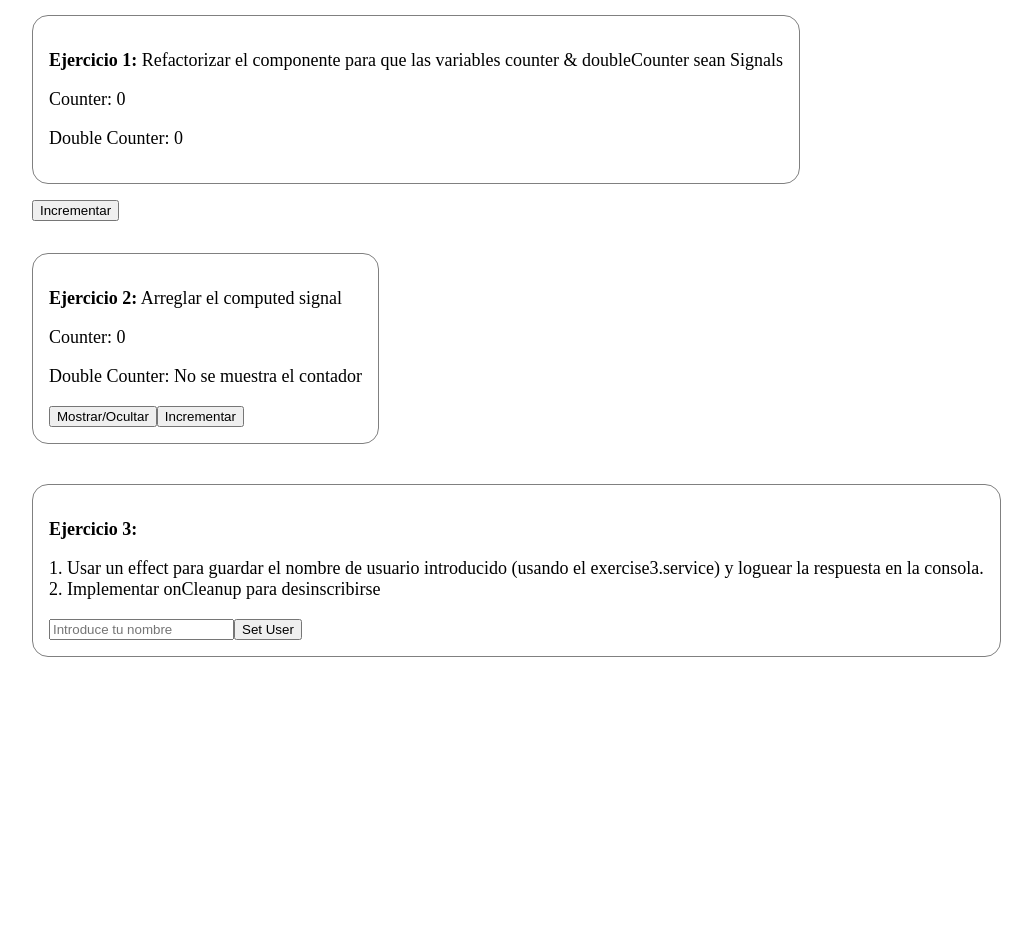
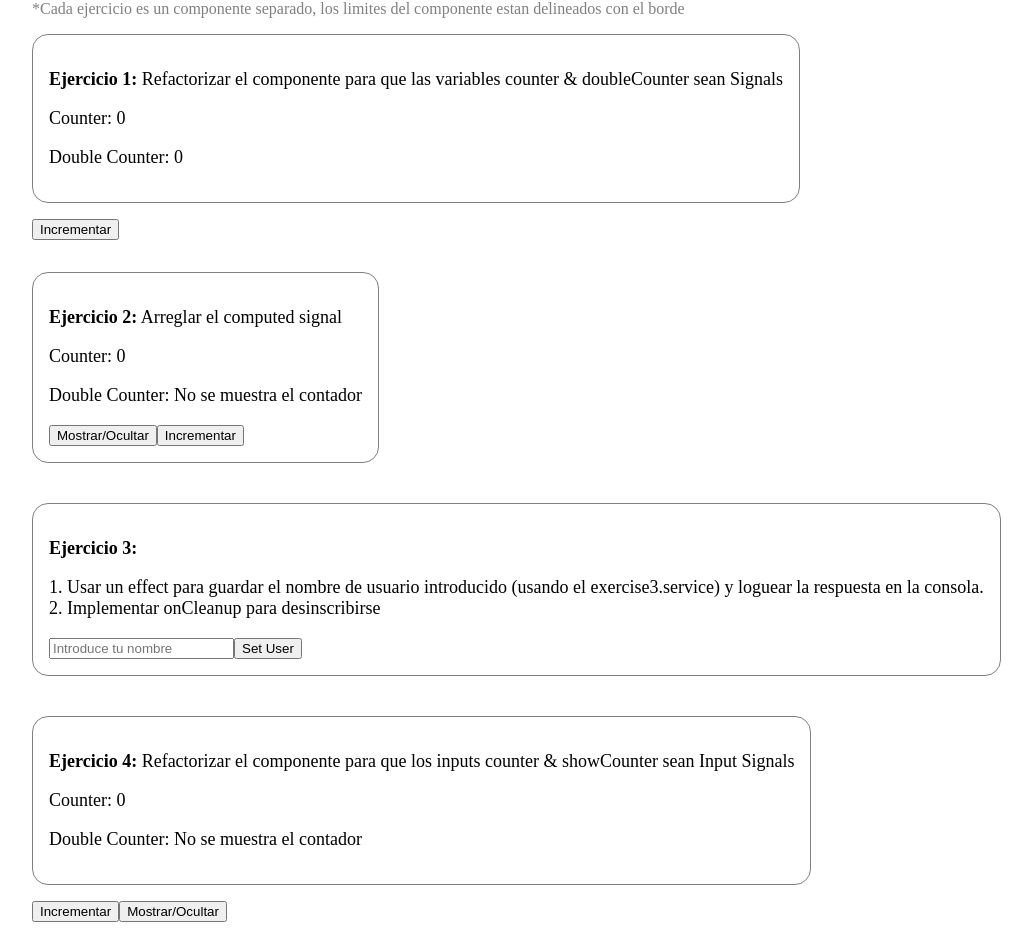
Before and after one commit to lsimonar/waynabox-angular17-workshop, an Angular app: page /modulo-4 in a window 1280 px wide. Shown: the part 138-1090 px from the top of the page, without its empty margins (8-1040 px from the left). Before the commit the page ends 895 px from the top, so only its background shows below. Built offline with nearby package versions, Linux system fonts and the light colour scheme.

Commit message:
added ex4

```diff
--- a/src/app/Modulos/4-signals/components/exercise3/exercise3.service.ts
+++ b/src/app/Modulos/4-signals/components/exercise3/exercise3.service.ts
@@ -17,7 +17,7 @@ export class Exercise3Service {
         observer.complete();
       })
       .catch(error => observer.error(error));
-    }, 3000);
+    }, 4000);
   });
 
   saveUser(user: string) {
--- /dev/null
+++ b/src/app/Modulos/4-signals/components/exercise4/exercise4.component.html
@@ -0,0 +1,5 @@
+<div class="container" style="margin-top: 40px;">
+    <p><b>Ejercicio 4:</b> Refactorizar el componente para que los inputs counter & showCounter sean Input Signals</p>
+    <p>Counter: {{ counter }}</p>
+    <p>Double Counter: {{ doubleCounter }}</p>
+</div>
--- /dev/null
+++ b/src/app/Modulos/4-signals/components/exercise4/exercise4.component.ts
@@ -0,0 +1,31 @@
+import { Component, Input, OnChanges, OnInit } from '@angular/core';
+
+@Component({
+  selector: 'exercise4',
+  standalone: true,
+  imports: [],
+  templateUrl: './exercise4.component.html',
+  styleUrl: '../../module4/module4.component.scss'
+})
+export class Exercise4Component implements OnInit, OnChanges{
+  @Input() counter: number = 0;
+  @Input() showCounter: boolean = false;
+  doubleCounter: number | string = 0;
+
+  ngOnInit() {
+    this.setDoubleCounter();
+  }
+
+  ngOnChanges(): void {
+    this.setDoubleCounter();
+  }
+
+  setDoubleCounter() {
+    if(this.showCounter) {
+      this.doubleCounter = this.counter * 2;
+    } else {
+      this.doubleCounter = 'No se muestra el contador';
+    }
+  }
+
+}
--- a/src/app/Modulos/4-signals/module4/module4.component.html
+++ b/src/app/Modulos/4-signals/module4/module4.component.html
@@ -1,7 +1,11 @@
 <section class="wrapper">
     <h1>Modulo 4: Signals</h1>
-    <exercise1 [counter]="counter"></exercise1>
-    <button style="margin-top: 1rem; margin-bottom: 2rem;" (click)="increment()">Incrementar</button>
+    <p style="margin-top: -15px;color:gray;font-size:16px">*Cada ejercicio es un componente separado, los limites del componente estan delineados con el borde</p>
+    <exercise1 [counter]="e1Counter"></exercise1>
+    <button style="margin-top: 1rem; margin-bottom: 2rem;" (click)="e1Increment()">Incrementar</button>
     <exercise2></exercise2>
     <exercise3></exercise3>
+    <exercise4 [counter]="e4Counter" [showCounter]="e4ShowCounter"></exercise4>
+    <button style="margin-top: 1rem; margin-bottom: 0.5rem;" (click)="e4Increment()">Incrementar</button>
+    <button style="margin-top: 1rem; margin-bottom: 2rem;" (click)="e4Toggle()">Mostrar/Ocultar</button>
 </section>
--- a/src/app/Modulos/4-signals/module4/module4.component.ts
+++ b/src/app/Modulos/4-signals/module4/module4.component.ts
@@ -2,6 +2,7 @@ import { Component } from '@angular/core';
 import { Exercise1Component } from '../components/exercise1/exercise1.component';
 import { Exercise2Component } from '../components/exercise2/exercise2.component';
 import { Exercise3Component } from '../components/exercise3/exercise3.component';
+import { Exercise4Component } from '../components/exercise4/exercise4.component';
 
 @Component({
   selector: 'app-module4',
@@ -9,15 +10,25 @@ import { Exercise3Component } from '../components/exercise3/exercise3.component'
   imports: [
     Exercise1Component,
     Exercise2Component,
-    Exercise3Component
+    Exercise3Component,
+    Exercise4Component
   ],
   templateUrl: './module4.component.html',
   styleUrl: './module4.component.scss'
 })
 export class Module4Component {
-  counter: number = 0;
+  e1Counter: number = 0;
+  e4Counter: number = 0;
+  e4ShowCounter: boolean = false;
 
-  increment() {
-    this.counter++;
+  e1Increment() {
+    this.e1Counter++;
+  }
+
+  e4Increment() {
+    this.e4Counter++;
+  }
+  e4Toggle() {
+    this.e4ShowCounter = !this.e4ShowCounter;
   }
 }
```
Also changed, not shown: src/app/Modulos/4-signals/components/exercise4/exercise4.component.scss (added).
